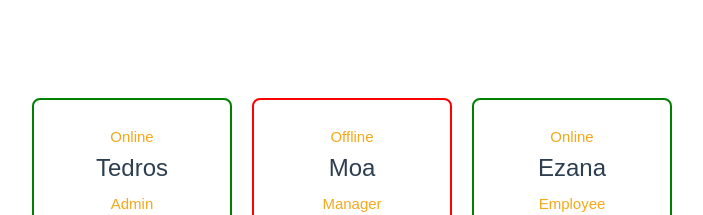
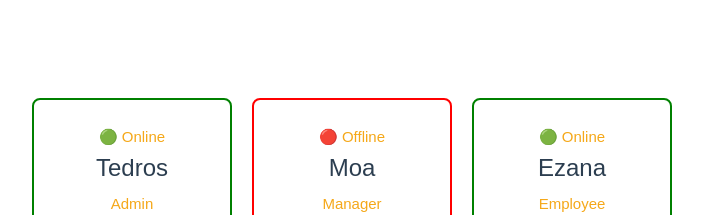
Before and after one commit to SeriousRasCode/spec-frontend-journey, a Vue app in the folder my-project/: page / in a window 1280 px wide. Shown: the part 220-435 px from the top of the page, without its empty margins (0-703 px from the left). Built offline with nearby package versions, Linux system fonts and the light colour scheme.

Commit message:
used emoji for the status

```diff
--- a/my-project/src/components/UserCard.vue
+++ b/my-project/src/components/UserCard.vue
@@ -2,8 +2,8 @@
   <!--div with conditional coloring using ternary operator-->
   <div class="card" :style="{ borderColor: status === 'online' ? 'green' : 'red' }">
 
-    <p v-if="status === 'online'">Online</p>
-    <p v-else>Offline</p>
+    <p v-if="status === 'online'">🟢 Online</p>
+    <p v-else>🔴 Offline</p>
 
     <h1>{{ name }}</h1>
     <p>{{ role }}</p>
```
